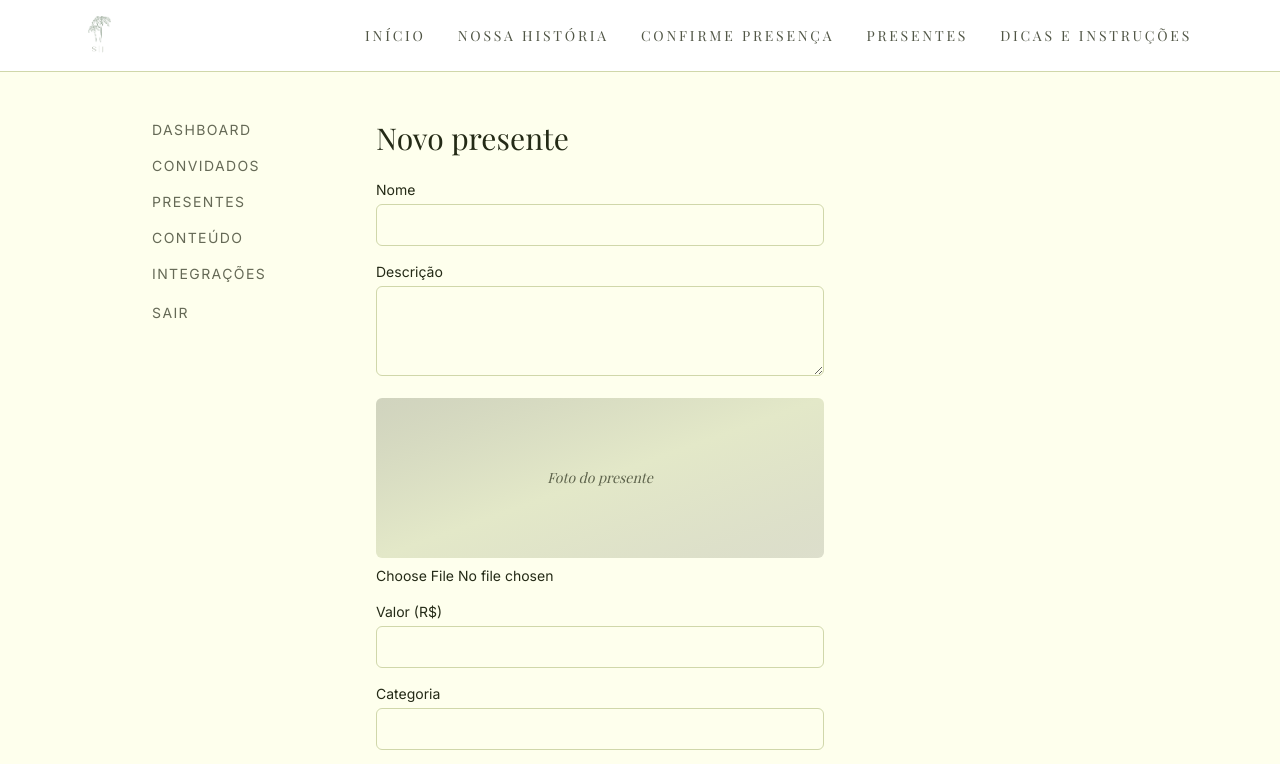
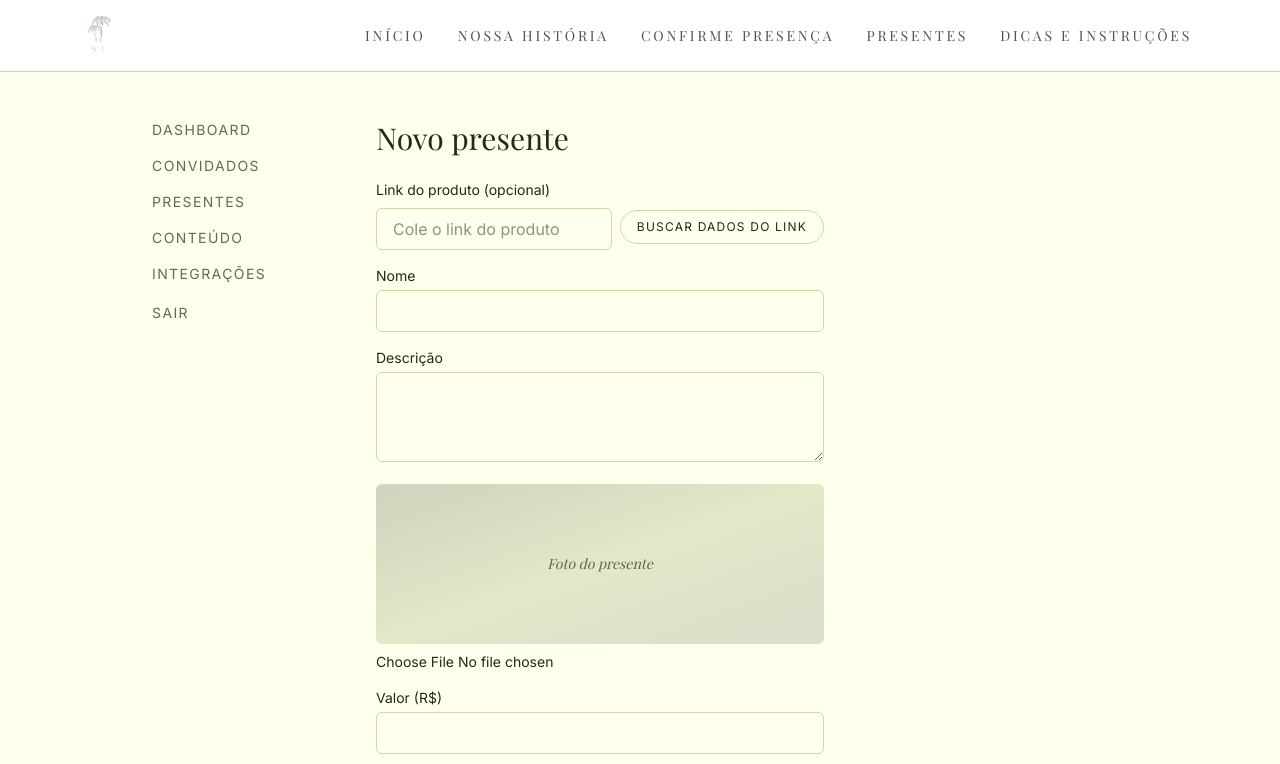
Before and after one commit to johnnatas/stefanie-e-jonatas-site-de-casamento, a Next.js app: page /admin/presentes/novo in a window 1280 px wide. Shown: the top 764 px of the page. Built offline with nearby package versions, Linux system fonts and the light colour scheme.

Commit message:
feat(gifts): add product-link autofill UI to GiftForm

```diff
--- a/src/components/admin/GiftForm.tsx
+++ b/src/components/admin/GiftForm.tsx
@@ -1,10 +1,11 @@
 "use client";
 
-import { useActionState } from "react";
+import { useActionState, useRef, useState } from "react";
 import {
   upsertGiftAction,
   type UpsertGiftActionState,
 } from "@/app/admin/(protected)/presentes/actions";
+import { fetchGiftLinkMetadataAction } from "@/app/admin/(protected)/presentes/linkAutofillAction";
 import { GiftFormValues } from "@/components/admin/giftFormSchema";
 import { PhotoUploadField } from "@/components/admin/PhotoUploadField";
 
@@ -18,18 +19,104 @@ const inputClassName =
 
 const initialUpsertGiftActionState: UpsertGiftActionState = { status: "idle" };
 
+interface LinkFetchState {
+  status: "idle" | "pending" | "success" | "error";
+  message?: string;
+}
+
+const initialLinkFetchState: LinkFetchState = { status: "idle" };
+
 export function GiftForm({ defaultValues, checkoutUrl }: GiftFormProps) {
   const [state, formAction, isPending] = useActionState(upsertGiftAction, initialUpsertGiftActionState);
+  const [imageUrl, setImageUrl] = useState<string | null>(defaultValues?.imageUrl ?? null);
+  const [linkFetchState, setLinkFetchState] = useState<LinkFetchState>(initialLinkFetchState);
+
+  const productLinkRef = useRef<HTMLInputElement>(null);
+  const nameInputRef = useRef<HTMLInputElement>(null);
+  const priceInputRef = useRef<HTMLInputElement>(null);
+
+  async function handleFetchLinkMetadata() {
+    const url = productLinkRef.current?.value.trim();
+    if (!url) return;
+
+    setLinkFetchState({ status: "pending" });
+    const result = await fetchGiftLinkMetadataAction(url);
+
+    if (result.status === "error") {
+      setLinkFetchState({ status: "error", message: result.message ?? "Não foi possível buscar dados desse link." });
+      return;
+    }
+
+    const found: string[] = [];
+    if (result.title && nameInputRef.current) {
+      nameInputRef.current.value = result.title;
+      found.push("título");
+    }
+    if (result.price !== undefined && priceInputRef.current) {
+      priceInputRef.current.value = String(result.price);
+      found.push("valor");
+    }
+    if (result.imageUrl) {
+      setImageUrl(result.imageUrl);
+      found.push("imagem");
+    }
+
+    const allFields = ["título", "valor", "imagem"];
+    const missing = allFields.filter((field) => !found.includes(field));
+    const message =
+      missing.length === 0
+        ? "Título, valor e imagem encontrados."
+        : `${found.length > 0 ? found.join(", ") + " encontrado(s). " : ""}Preencha ${missing.join(", ")} manualmente.`;
+
+    setLinkFetchState({ status: "success", message });
+  }
 
   return (
     <form action={formAction} className="flex max-w-md flex-col gap-4">
       {defaultValues?.id && <input type="hidden" name="id" value={defaultValues.id} />}
 
       <div>
+        <label htmlFor="productLink" className="block font-sans text-sm text-forest">
+          Link do produto (opcional)
+        </label>
+        <div className="mt-1 flex items-center gap-2">
+          <input
+            id="productLink"
+            ref={productLinkRef}
+            type="url"
+            placeholder="Cole o link do produto"
+            className={inputClassName}
+          />
+          <button
+            type="button"
+            onClick={handleFetchLinkMetadata}
+            disabled={linkFetchState.status === "pending"}
+            className="shrink-0 rounded-full border border-line px-4 py-2 font-sans text-xs uppercase tracking-widest text-forest transition-colors hover:border-moss disabled:opacity-60"
+          >
+            {linkFetchState.status === "pending" ? "Buscando..." : "Buscar dados do link"}
+          </button>
+        </div>
+        {linkFetchState.message && (
+          <p
+            className={`mt-1 font-sans text-xs ${linkFetchState.status === "error" ? "text-danger" : "text-moss"}`}
+          >
+            {linkFetchState.message}
+          </p>
+        )}
+      </div>
+
+      <div>
         <label htmlFor="name" className="block font-sans text-sm text-forest">
           Nome
         </label>
-        <input id="name" name="name" defaultValue={defaultValues?.name} required className={inputClassName} />
+        <input
+          id="name"
+          name="name"
+          ref={nameInputRef}
+          defaultValue={defaultValues?.name}
+          required
+          className={inputClassName}
+        />
       </div>
 
       <div>
@@ -48,7 +135,7 @@ export function GiftForm({ defaultValues, checkoutUrl }: GiftFormProps) {
 
       <PhotoUploadField
         name="image"
-        currentUrl={defaultValues?.imageUrl ?? null}
+        currentUrl={imageUrl}
         label="Foto do presente"
         className="h-40 w-full rounded-md"
         showRemoveCheckbox={false}
@@ -61,6 +148,7 @@ export function GiftForm({ defaultValues, checkoutUrl }: GiftFormProps) {
         <input
           id="price"
           name="price"
+          ref={priceInputRef}
           type="number"
           min={0}
           step="0.01"
```
Also changed, not shown: 1 other file (tests, documents, lock files or other folders).
